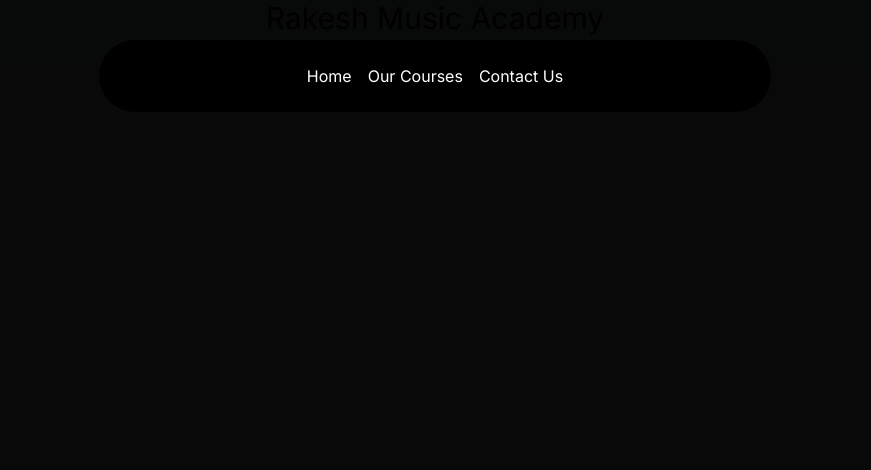
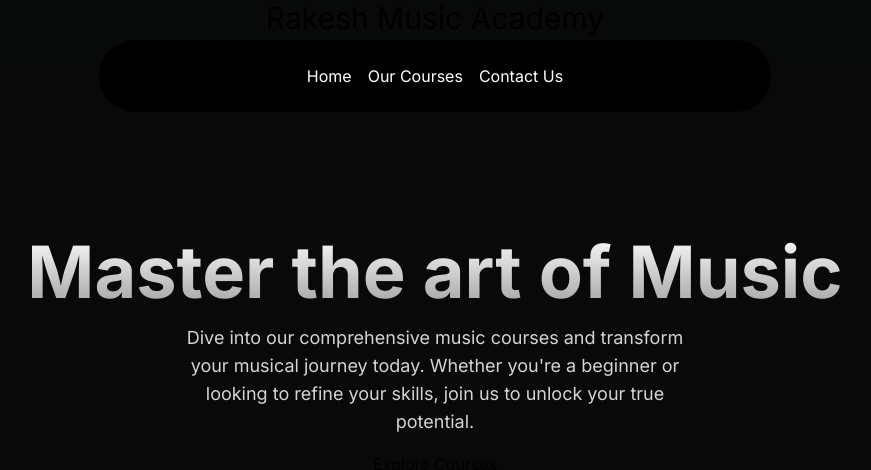
Before and after one commit to Rakesh709/Nextjs-MusicAcadeProject, a Next.js app: page / in a window 1280 px wide. Shown: the top 470 px of the page, without its empty margins (205-1076 px from the left). Built offline with nearby package versions, Linux system fonts and the light colour scheme.

Commit message:
Added Hero section

```diff
--- a/src/app/page.tsx
+++ b/src/app/page.tsx
@@ -1,3 +1,4 @@
+import HeroSection from "@/components/ui/HeroSection";
 
 
 export default function Home() {
@@ -5,6 +6,7 @@
     <main className="min-h-screen bg-black/[0.96] antialiased bg-grid-white/[0.03]">
         {/* for grid plugin need to import */}
        <h1 className="text-3xl text-center">Rakesh Music Academy</h1>
+       <HeroSection/>
     </main>
   );
 }
--- /dev/null
+++ b/src/components/ui/HeroSection.tsx
@@ -0,0 +1,20 @@
+import Link from "next/link"
+
+
+export default function HeroSection() {
+  return (
+    <div className="h-auto md:h-[40rem] w-full rounded-md flex flex-col items-center justify-center relative overflow-hidden mx-auto py-10 md:py-0">
+      <div className="p-4 relative z-10 w-full text-center">
+        <h1 className="mt-20 md:mt-0 text-4xl md:text-7xl font-bold bg-clip-text text-transparent bg-gradient-to-b from-neutral-50 to-neutral-400">Master the art of Music</h1>
+        <p className="mt-4 font-normal text-base md:text-lg text-neutral-300 max-w-lg mx-auto">
+        Dive into our comprehensive music courses and transform your musical journey today. Whether you're a beginner or looking to refine your skills, join us to unlock your true potential.
+        </p>
+        <div className="mt-4">
+            <Link href={"/courses"}>
+                Explore Courses
+            </Link>
+        </div>
+      </div>
+    </div>
+  );
+}
```
Also changed, not shown: package.json (+7 -4 lines), 1 other file (tests, documents, lock files or other folders).
